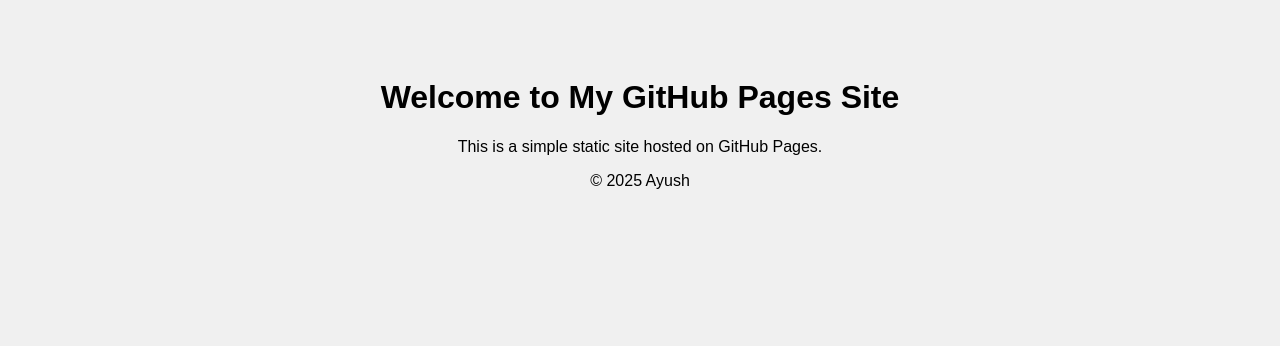
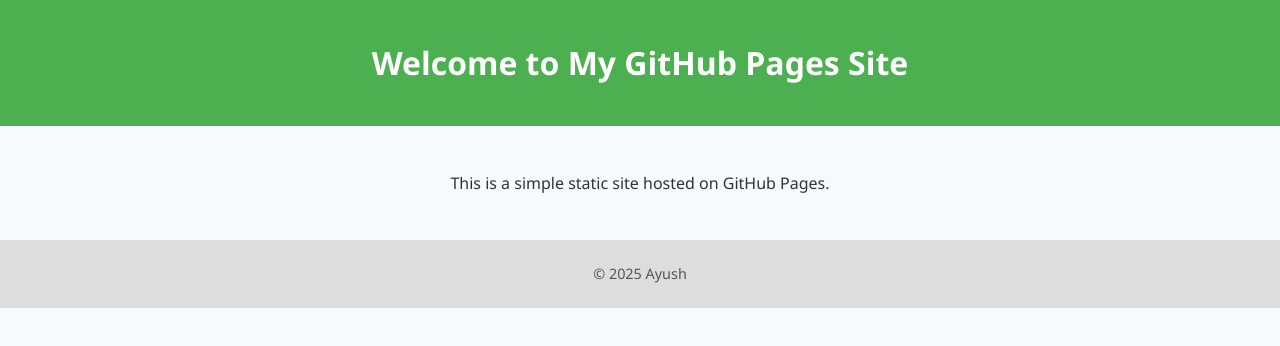
Before and after one commit to Ayush-2005547/static-website-github-pages, a plain HTML site: page index.html in a window 1280 px wide. Drawn offline with Linux system fonts and the light colour scheme.

Commit message:
Changes in CSS

```diff
--- a/style.css
+++ b/style.css
@@ -1,6 +1,25 @@
 body {
-    font-family: Arial, sans-serif;
-    background-color: #f0f0f0;
+    font-family: 'Segoe UI', Tahoma, Geneva, Verdana, sans-serif;
+    background-color: #f7f9fc;
+    color: #333;
     text-align: center;
-    padding: 50px;
+    margin: 0;
+    padding: 0;
 }
+
+header {
+    background-color: #4CAF50;
+    color: white;
+    padding: 20px 0;
+}
+
+main {
+    padding: 30px;
+}
+
+footer {
+    background-color: #ddd;
+    padding: 10px 0;
+    font-size: 0.9em;
+    color: #555;
+}
```
